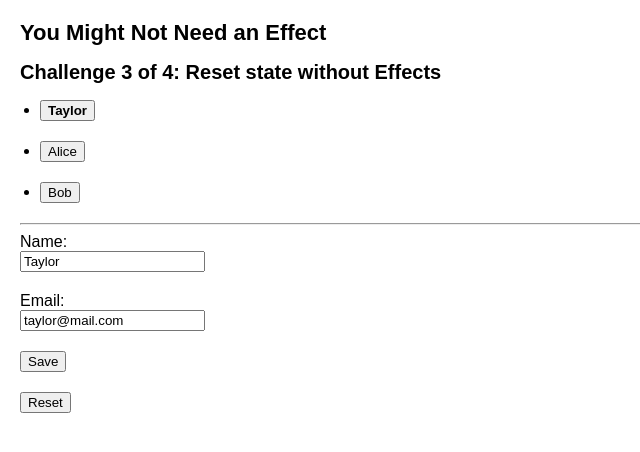
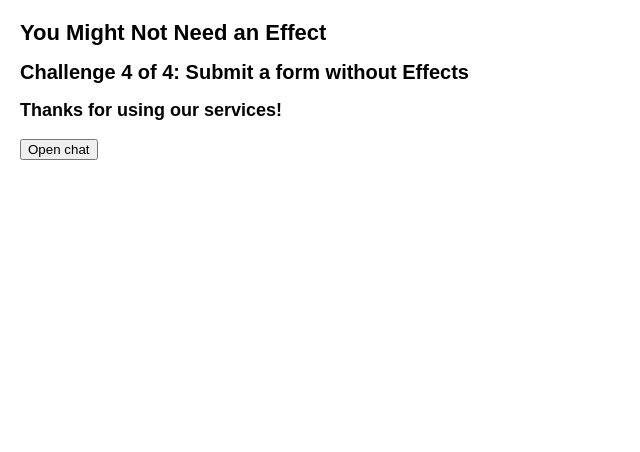
Before and after one commit to VladimirovMario/Sandbox, a React (Create React App) app in the folder 01. React documentation/02. Learn React/04. Escape Hatches/: page / in a window 1280 px wide. Shown: the top 452 px of the page, without its empty margins (0-640 px from the left). Built offline with nearby package versions, Linux system fonts and the light colour scheme.

Commit message:
Submit a form without Effects

```diff
--- /dev/null
+++ b/01. React documentation/02. Learn React/04. Escape Hatches/src/components/YouMightNotNeedAnEffect/SubmitAFormWithoutEffects/SubmitAFormWithoutEffects.js
@@ -0,0 +1,52 @@
+import { useState } from 'react';
+
+export default function SubmitAFormWithoutEffects() {
+  return (
+    <>
+      <h2>Challenge 4 of 4: Submit a form without Effects</h2>
+      <Form />
+    </>
+  );
+}
+
+function Form() {
+  const [showForm, setShowForm] = useState(false);
+  const [message, setMessage] = useState('');
+
+  function handleSubmit(e) {
+    e.preventDefault();
+    sendMessage(message);
+    setShowForm(false);
+  }
+
+  if (showForm === false) {
+    return (
+      <>
+        <h3>Thanks for using our services!</h3>
+        <button
+          onClick={() => {
+            setMessage('');
+            setShowForm(true);
+          }}
+        >
+          Open chat
+        </button>
+      </>
+    );
+  }
+  return (
+    <form onSubmit={handleSubmit}>
+      <textarea
+        value={message}
+        onChange={(e) => setMessage(e.target.value)}
+        cols="15"
+        rows="5"
+      ></textarea>
+      <button disabled={message === ''}>Send</button>
+    </form>
+  );
+}
+
+function sendMessage(message) {
+  console.log(`Sending message: ${message}`);
+}
--- a/01. React documentation/02. Learn React/04. Escape Hatches/src/components/YouMightNotNeedAnEffect/YouMightNotNeedAnEffect.js
+++ b/01. React documentation/02. Learn React/04. Escape Hatches/src/components/YouMightNotNeedAnEffect/YouMightNotNeedAnEffect.js
@@ -1,4 +1,5 @@
-import ResetStateWithoutEffects from './ResetStateWithoutEffects/ResetStateWithoutEffects';
+import SubmitAFormWithoutEffects from './SubmitAFormWithoutEffects/SubmitAFormWithoutEffects';
+// import ResetStateWithoutEffects from './ResetStateWithoutEffects/ResetStateWithoutEffects';
 // import CacheCalculationWithoutEffects from './CacheCalculationWithoutEffects/CacheCalculationWithoutEffects';
 // import TransformDataWithoutEffects from './TransformDataWithoutEffects/TransformDataWithoutEffects';
 
@@ -6,7 +7,8 @@ export default function YouMightNotNeedAnEffect() {
   return (
     <>
       <h1>You Might Not Need an Effect</h1>
-      <ResetStateWithoutEffects />
+      <SubmitAFormWithoutEffects />
+      {/* <ResetStateWithoutEffects /> */}
       {/* <CacheCalculationWithoutEffects /> */}
       {/* <TransformDataWithoutEffects /> */}
     </>
```
